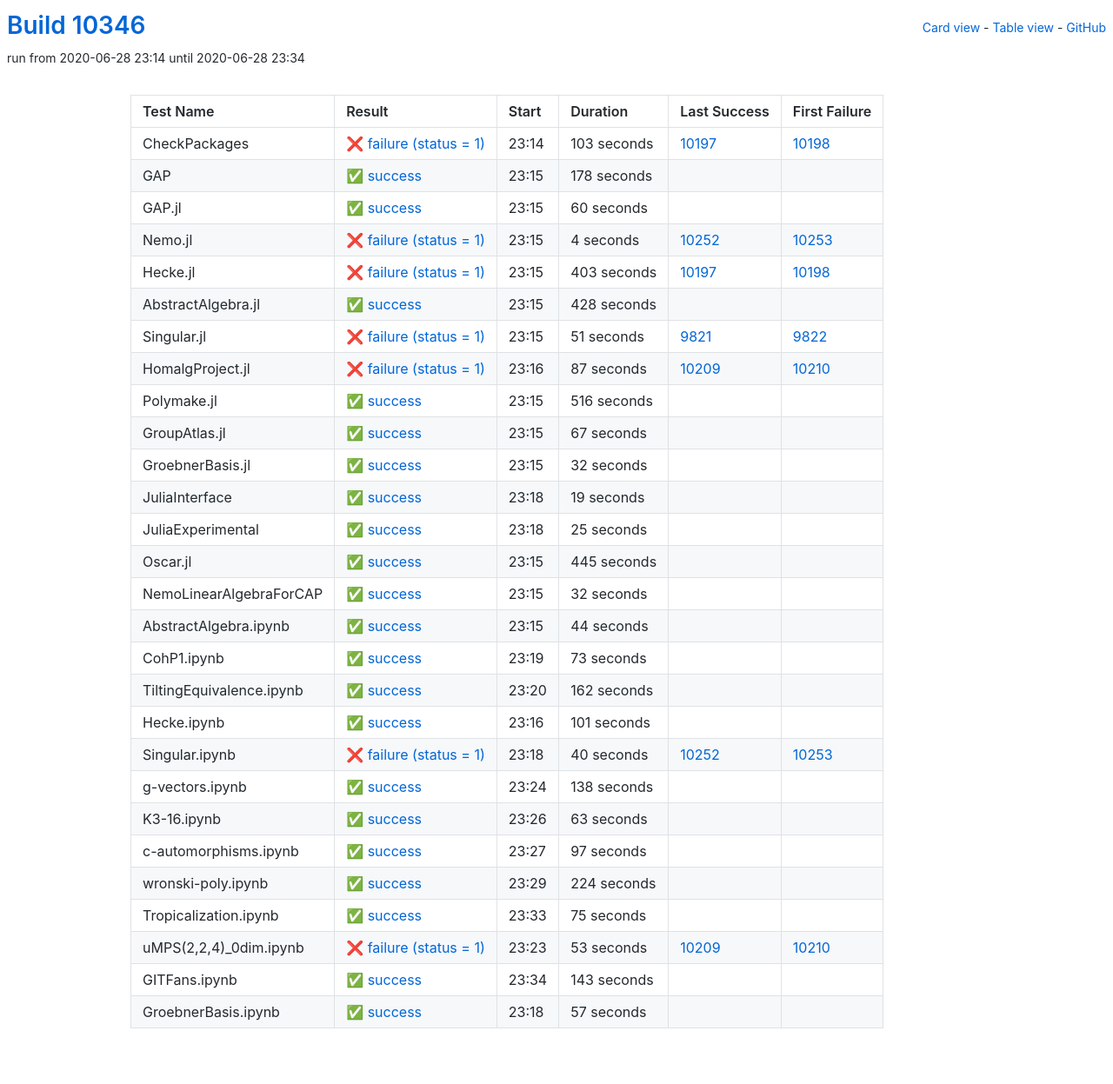
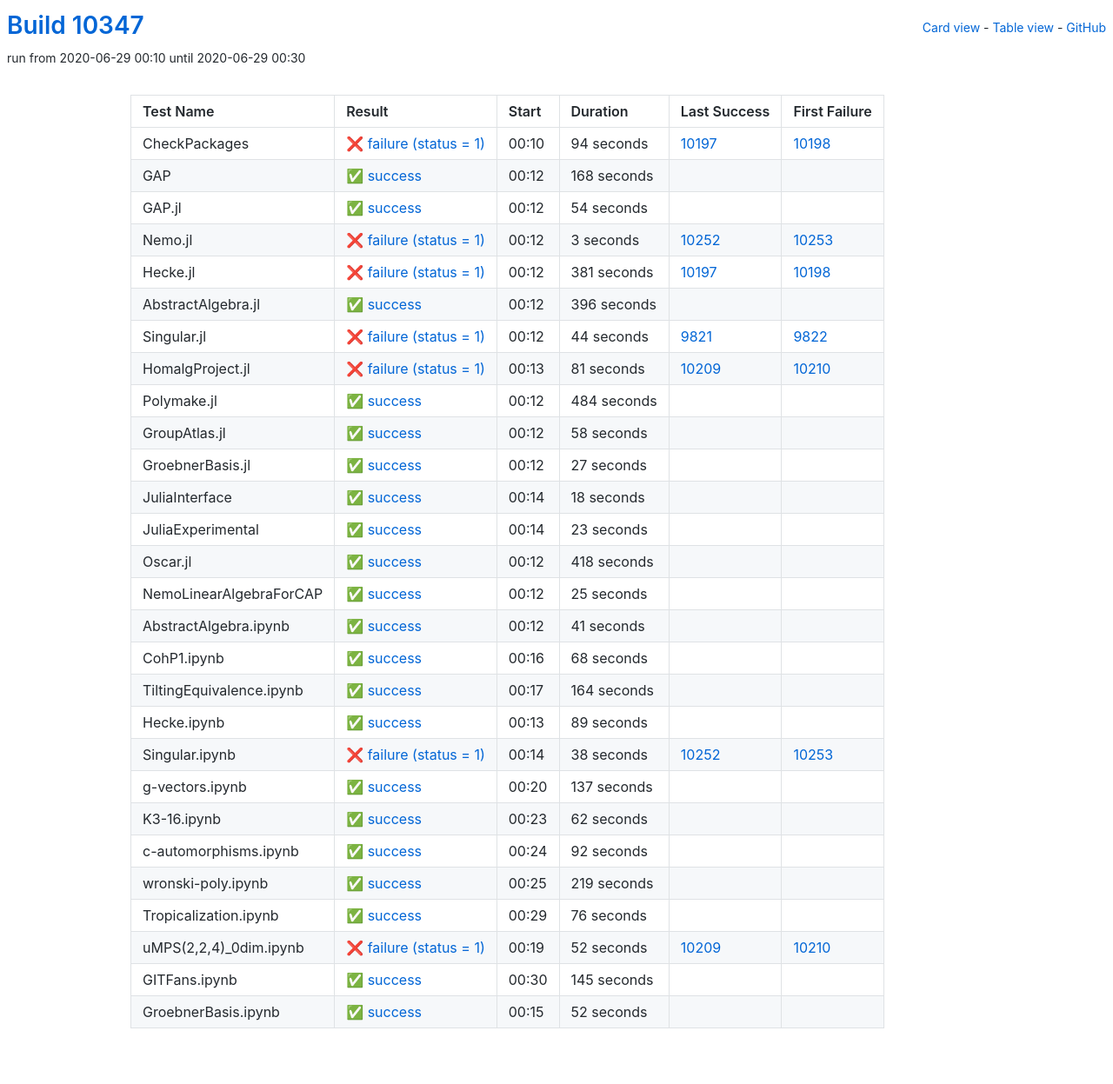
Before and after one commit to oscar-system/oscar-ci-status, a Jekyll site: the page built from table.html, in a window 1280 px wide. Shown: the whole page at 87% size. Built offline with Jekyll 4.4.1, drawn with Linux system fonts in a browser that asks for light colours.

Commit message:
Build #10347

```diff
--- a/_data/ci.yml
+++ b/_data/ci.yml
@@ -1,6 +1,6 @@
 ---
-build: 10346
-build_url: https://oscarci.mathematik.uni-kl.de/job/oscar/10346/
+build: 10347
+build_url: https://oscarci.mathematik.uni-kl.de/job/oscar/10347/
 job: oscar
 organization: oscar-system
 repo: oscar-ci-status
@@ -8,152 +8,176 @@
 tests:
 - name: CheckPackages
   id: checkpackages
-  log: https://oscarci.mathematik.uni-kl.de/job/oscar/10346/artifact/logs/build-10346/CheckPackages.log
-  start: 2020-06-28 23:14
+  log: https://oscarci.mathematik.uni-kl.de/job/oscar/10347/artifact/logs/build-10347/CheckPackages.log
+  start: 2020-06-29 00:10
   success: false
   exitcode: 1
   status: failure
-  duration: 103
+  duration: 94
   last_success: 10197
   last_success_url: https://oscarci.mathematik.uni-kl.de/job/oscar/10197/
   first_failure: 10198
   first_failure_url: https://oscarci.mathematik.uni-kl.de/job/oscar/10198/
 - name: GAP
   id: gap
-  log: https://oscarci.mathematik.uni-kl.de/job/oscar/10346/artifact/logs/build-10346/GAP.log
-  start: 2020-06-28 23:15
+  log: https://oscarci.mathematik.uni-kl.de/job/oscar/10347/artifact/logs/build-10347/GAP.log
+  start: 2020-06-29 00:12
   success: true
   exitcode: 0
   status: success
-  duration: 178
+  duration: 168
   last_success: false
   last_success_url:
   first_failure: false
   first_failure_url:
 - name: GAP.jl
   id: gap-jl
-  log: https://oscarci.mathematik.uni-kl.de/job/oscar/10346/artifact/logs/build-10346/GAP.jl.log
-  start: 2020-06-28 23:15
+  log: https://oscarci.mathematik.uni-kl.de/job/oscar/10347/artifact/logs/build-10347/GAP.jl.log
+  start: 2020-06-29 00:12
   success: true
   exitcode: 0
   status: success
-  duration: 60
+  duration: 54
   last_success: false
   last_success_url:
   first_failure: false
   first_failure_url:
 - name: Nemo.jl
   id: nemo-jl
-  log: https://oscarci.mathematik.uni-kl.de/job/oscar/10346/artifact/logs/build-10346/Nemo.jl.log
-  start: 2020-06-28 23:15
+  log: https://oscarci.mathematik.uni-kl.de/job/oscar/10347/artifact/logs/build-10347/Nemo.jl.log
+  start: 2020-06-29 00:12
   success: false
   exitcode: 1
   status: failure
-  duration: 4
+  duration: 3
   last_success: 10252
   last_success_url: https://oscarci.mathematik.uni-kl.de/job/oscar/10252/
   first_failure: 10253
   first_failure_url: https://oscarci.mathematik.uni-kl.de/job/oscar/10253/
 - name: Hecke.jl
   id: hecke-jl
-  log: https://oscarci.mathematik.uni-kl.de/job/oscar/10346/artifact/logs/build-10346/Hecke.jl.log
-  start: 2020-06-28 23:15
+  log: https://oscarci.mathematik.uni-kl.de/job/oscar/10347/artifact/logs/build-10347/Hecke.jl.log
+  start: 2020-06-29 00:12
   success: false
   exitcode: 1
   status: failure
-  duration: 403
+  duration: 381
   last_success: 10197
   last_success_url: https://oscarci.mathematik.uni-kl.de/job/oscar/10197/
   first_failure: 10198
   first_failure_url: https://oscarci.mathematik.uni-kl.de/job/oscar/10198/
 - name: AbstractAlgebra.jl
   id: abstractalgebra-jl
-  log: https://oscarci.mathematik.uni-kl.de/job/oscar/10346/artifact/logs/build-10346/AbstractAlgebra.jl.log
-  start: 2020-06-28 23:15
+  log: https://oscarci.mathematik.uni-kl.de/job/oscar/10347/artifact/logs/build-10347/AbstractAlgebra.jl.log
+  start: 2020-06-29 00:12
   success: true
   exitcode: 0
   status: success
-  duration: 428
+  duration: 396
   last_success: false
   last_success_url:
   first_failure: false
   first_failure_url:
 - name: Singular.jl
   id: singular-jl
-  log: https://oscarci.mathematik.uni-kl.de/job/oscar/10346/artifact/logs/build-10346/Singular.jl.log
-  start: 2020-06-28 23:15
+  log: https://oscarci.mathematik.uni-kl.de/job/oscar/10347/artifact/logs/build-10347/Singular.jl.log
+  start: 2020-06-29 00:12
   success: false
   exitcode: 1
   status: failure
-  duration: 51
+  duration: 44
   last_success: 9821
   last_success_url: https://oscarci.mathematik.uni-kl.de/job/oscar/9821/
   first_failure: 9822
   first_failure_url: https://oscarci.mathematik.uni-kl.de/job/oscar/9822/
 - name: HomalgProject.jl
   id: homalgproject-jl
-  log: https://oscarci.mathematik.uni-kl.de/job/oscar/10346/artifact/logs/build-10346/HomalgProject.jl.log
-  start: 2020-06-28 23:16
+  log: https://oscarci.mathematik.uni-kl.de/job/oscar/10347/artifact/logs/build-10347/HomalgProject.jl.log
+  start: 2020-06-29 00:13
   success: false
   exitcode: 1
   status: failure
-  duration: 87
+  duration: 81
   last_success: 10209
   last_success_url: https://oscarci.mathematik.uni-kl.de/job/oscar/10209/
   first_failure: 10210
   first_failure_url: https://oscarci.mathematik.uni-kl.de/job/oscar/10210/
 - name: Polymake.jl
   id: polymake-jl
-  log: https://oscarci.mathematik.uni-kl.de/job/oscar/10346/artifact/logs/build-10346/Polymake.jl.log
-  start: 2020-06-28 23:15
+  log: https://oscarci.mathematik.uni-kl.de/job/oscar/10347/artifact/logs/build-10347/Polymake.jl.log
+  start: 2020-06-29 00:12
   success: true
   exitcode: 0
   status: success
-  duration: 516
+  duration: 484
   last_success: false
   last_success_url:
   first_failure: false
   first_failure_url:
 - name: GroupAtlas.jl
   id: groupatlas-jl
-  log: https://oscarci.mathematik.uni-kl.de/job/oscar/10346/artifact/logs/build-10346/GroupAtlas.jl.log
-  start: 2020-06-28 23:15
+  log: https://oscarci.mathematik.uni-kl.de/job/oscar/10347/artifact/logs/build-10347/GroupAtlas.jl.log
+  start: 2020-06-29 00:12
   success: true
   exitcode: 0
   status: success
-  duration: 67
+  duration: 58
   last_success: false
   last_success_url:
   first_failure: false
   first_failure_url:
 - name: GroebnerBasis.jl
   id: groebnerbasis-jl
-  log: https://oscarci.mathematik.uni-kl.de/job/oscar/10346/artifact/logs/build-10346/GroebnerBasis.jl.log
-  start: 2020-06-28 23:15
+  log: https://oscarci.mathematik.uni-kl.de/job/oscar/10347/artifact/logs/build-10347/GroebnerBasis.jl.log
+  start: 2020-06-29 00:12
   success: true
   exitcode: 0
   status: success
-  duration: 32
+  duration: 27
   last_success: false
   last_success_url:
   first_failure: false
   first_failure_url:
 - name: JuliaInterface
   id: juliainterface
-  log: https://oscarci.mathematik.uni-kl.de/job/oscar/10346/artifact/logs/build-10346/JuliaInterface.log
-  start: 2020-06-28 23:18
+  log: https://oscarci.mathematik.uni-kl.de/job/oscar/10347/artifact/logs/build-10347/JuliaInterface.log
+  start: 2020-06-29 00:14
   success: true
   exitcode: 0
   status: success
-  duration: 19
+  duration: 18
   last_success: false
   last_success_url:
   first_failure: false
   first_failure_url:
 - name: JuliaExperimental
   id: juliaexperimental
-  log: https://oscarci.mathematik.uni-kl.de/job/oscar/10346/artifact/logs/build-10346/JuliaExperimental.log
-  start: 2020-06-28 23:18
+  log: https://oscarci.mathematik.uni-kl.de/job/oscar/10347/artifact/logs/build-10347/JuliaExperimental.log
+  start: 2020-06-29 00:14
+  success: true
+  exitcode: 0
+  status: success
+  duration: 23
+  last_success: false
+  last_success_url:
+  first_failure: false
+  first_failure_url:
+- name: Oscar.jl
+  id: oscar-jl
+  log: https://oscarci.mathematik.uni-kl.de/job/oscar/10347/artifact/logs/build-10347/Oscar.jl.log
+  start: 2020-06-29 00:12
+  success: true
+  exitcode: 0
+  status: success
+  duration: 418
+  last_success: false
+  last_success_url:
+  first_failure: false
+  first_failure_url:
+- name: NemoLinearAlgebraForCAP
+  id: nemolinearalgebraforcap
+  log: https://oscarci.mathematik.uni-kl.de/job/oscar/10347/artifact/logs/build-10347/NemoLinearAlgebraForCAP.log
+  start: 2020-06-29 00:12
   success: true
   exitcode: 0
   status: success
@@ -162,182 +186,158 @@
   last_success_url:
   first_failure: false
   first_failure_url:
-- name: Oscar.jl
-  id: oscar-jl
-  log: https://oscarci.mathematik.uni-kl.de/job/oscar/10346/artifact/logs/build-10346/Oscar.jl.log
-  start: 2020-06-28 23:15
+- name: AbstractAlgebra.ipynb
+  id: abstractalgebra-ipynb
+  log: https://oscarci.mathematik.uni-kl.de/job/oscar/10347/artifact/logs/build-10347/AbstractAlgebra.ipynb.log
+  start: 2020-06-29 00:12
   success: true
   exitcode: 0
   status: success
-  duration: 445
-  last_success: false
-  last_success_url:
-  first_failure: false
-  first_failure_url:
-- name: NemoLinearAlgebraForCAP
-  id: nemolinearalgebraforcap
-  log: https://oscarci.mathematik.uni-kl.de/job/oscar/10346/artifact/logs/build-10346/NemoLinearAlgebraForCAP.log
-  start: 2020-06-28 23:15
-  success: true
-  exitcode: 0
-  status: success
-  duration: 32
-  last_success: false
-  last_success_url:
-  first_failure: false
-  first_failure_url:
-- name: AbstractAlgebra.ipynb
-  id: abstractalgebra-ipynb
-  log: https://oscarci.mathematik.uni-kl.de/job/oscar/10346/artifact/logs/build-10346/AbstractAlgebra.ipynb.log
-  start: 2020-06-28 23:15
-  success: true
-  exitcode: 0
-  status: success
-  duration: 44
+  duration: 41
   last_success: false
   last_success_url:
   first_failure: false
   first_failure_url:
 - name: CohP1.ipynb
   id: cohp1-ipynb
-  log: https://oscarci.mathematik.uni-kl.de/job/oscar/10346/artifact/logs/build-10346/CohP1.ipynb.log
-  start: 2020-06-28 23:19
+  log: https://oscarci.mathematik.uni-kl.de/job/oscar/10347/artifact/logs/build-10347/CohP1.ipynb.log
+  start: 2020-06-29 00:16
   success: true
   exitcode: 0
   status: success
-  duration: 73
+  duration: 68
   last_success: false
   last_success_url:
   first_failure: false
   first_failure_url:
 - name: TiltingEquivalence.ipynb
   id: tiltingequivalence-ipynb
-  log: https://oscarci.mathematik.uni-kl.de/job/oscar/10346/artifact/logs/build-10346/TiltingEquivalence.ipynb.log
-  start: 2020-06-28 23:20
+  log: https://oscarci.mathematik.uni-kl.de/job/oscar/10347/artifact/logs/build-10347/TiltingEquivalence.ipynb.log
+  start: 2020-06-29 00:17
   success: true
   exitcode: 0
   status: success
-  duration: 162
+  duration: 164
   last_success: false
   last_success_url:
   first_failure: false
   first_failure_url:
 - name: Hecke.ipynb
   id: hecke-ipynb
-  log: https://oscarci.mathematik.uni-kl.de/job/oscar/10346/artifact/logs/build-10346/Hecke.ipynb.log
-  start: 2020-06-28 23:16
+  log: https://oscarci.mathematik.uni-kl.de/job/oscar/10347/artifact/logs/build-10347/Hecke.ipynb.log
+  start: 2020-06-29 00:13
   success: true
   exitcode: 0
   status: success
-  duration: 101
+  duration: 89
   last_success: false
   last_success_url:
   first_failure: false
   first_failure_url:
 - name: Singular.ipynb
   id: singular-ipynb
-  log: https://oscarci.mathematik.uni-kl.de/job/oscar/10346/artifact/logs/build-10346/Singular.ipynb.log
-  start: 2020-06-28 23:18
+  log: https://oscarci.mathematik.uni-kl.de/job/oscar/10347/artifact/logs/build-10347/Singular.ipynb.log
+  start: 2020-06-29 00:14
   success: false
   exitcode: 1
   status: failure
-  duration: 40
+  duration: 38
   last_success: 10252
   last_success_url: https://oscarci.mathematik.uni-kl.de/job/oscar/10252/
   first_failure: 10253
   first_failure_url: https://oscarci.mathematik.uni-kl.de/job/oscar/10253/
 - name: g-vectors.ipynb
   id: g-vectors-ipynb
-  log: https://oscarci.mathematik.uni-kl.de/job/oscar/10346/artifact/logs/build-10346/g-vectors.ipynb.log
-  start: 2020-06-28 23:24
+  log: https://oscarci.mathematik.uni-kl.de/job/oscar/10347/artifact/logs/build-10347/g-vectors.ipynb.log
+  start: 2020-06-29 00:20
   success: true
   exitcode: 0
   status: success
-  duration: 138
+  duration: 137
   last_success: false
   last_success_url:
   first_failure: false
   first_failure_url:
 - name: K3-16.ipynb
   id: k3-16-ipynb
-  log: https://oscarci.mathematik.uni-kl.de/job/oscar/10346/artifact/logs/build-10346/K3-16.ipynb.log
-  start: 2020-06-28 23:26
+  log: https://oscarci.mathematik.uni-kl.de/job/oscar/10347/artifact/logs/build-10347/K3-16.ipynb.log
+  start: 2020-06-29 00:23
   success: true
   exitcode: 0
   status: success
-  duration: 63
+  duration: 62
   last_success: false
   last_success_url:
   first_failure: false
   first_failure_url:
 - name: c-automorphisms.ipynb
   id: c-automorphisms-ipynb
-  log: https://oscarci.mathematik.uni-kl.de/job/oscar/10346/artifact/logs/build-10346/c-automorphisms.ipynb.log
-  start: 2020-06-28 23:27
+  log: https://oscarci.mathematik.uni-kl.de/job/oscar/10347/artifact/logs/build-10347/c-automorphisms.ipynb.log
+  start: 2020-06-29 00:24
   success: true
   exitcode: 0
   status: success
-  duration: 97
+  duration: 92
   last_success: false
   last_success_url:
   first_failure: false
   first_failure_url:
 - name: wronski-poly.ipynb
   id: wronski-poly-ipynb
-  log: https://oscarci.mathematik.uni-kl.de/job/oscar/10346/artifact/logs/build-10346/wronski-poly.ipynb.log
-  start: 2020-06-28 23:29
+  log: https://oscarci.mathematik.uni-kl.de/job/oscar/10347/artifact/logs/build-10347/wronski-poly.ipynb.log
+  start: 2020-06-29 00:25
   success: true
   exitcode: 0
   status: success
-  duration: 224
+  duration: 219
   last_success: false
   last_success_url:
   first_failure: false
   first_failure_url:
 - name: Tropicalization.ipynb
   id: tropicalization-ipynb
-  log: https://oscarci.mathematik.uni-kl.de/job/oscar/10346/artifact/logs/build-10346/Tropicalization.ipynb.log
-  start: 2020-06-28 23:33
+  log: https://oscarci.mathematik.uni-kl.de/job/oscar/10347/artifact/logs/build-10347/Tropicalization.ipynb.log
+  start: 2020-06-29 00:29
   success: true
   exitcode: 0
   status: success
-  duration: 75
+  duration: 76
   last_success: false
   last_success_url:
   first_failure: false
   first_failure_url:
 - name: uMPS(2,2,4)_0dim.ipynb
   id: umps-2-2-4-0dim-ipynb
-  log: https://oscarci.mathematik.uni-kl.de/job/oscar/10346/artifact/logs/build-10346/uMPS-2-2-4-_0dim.ipynb.log
-  start: 2020-06-28 23:23
+  log: https://oscarci.mathematik.uni-kl.de/job/oscar/10347/artifact/logs/build-10347/uMPS-2-2-4-_0dim.ipynb.log
+  start: 2020-06-29 00:19
   success: false
   exitcode: 1
   status: failure
-  duration: 53
+  duration: 52
   last_success: 10209
   last_success_url: https://oscarci.mathematik.uni-kl.de/job/oscar/10209/
   first_failure: 10210
   first_failure_url: https://oscarci.mathematik.uni-kl.de/job/oscar/10210/
 - name: GITFans.ipynb
   id: gitfans-ipynb
-  log: https://oscarci.mathematik.uni-kl.de/job/oscar/10346/artifact/logs/build-10346/GITFans.ipynb.log
-  start: 2020-06-28 23:34
+  log: https://oscarci.mathematik.uni-kl.de/job/oscar/10347/artifact/logs/build-10347/GITFans.ipynb.log
+  start: 2020-06-29 00:30
   success: true
   exitcode: 0
   status: success
-  duration: 143
+  duration: 145
   last_success: false
   last_success_url:
   first_failure: false
   first_failure_url:
 - name: GroebnerBasis.ipynb
   id: groebnerbasis-ipynb
-  log: https://oscarci.mathematik.uni-kl.de/job/oscar/10346/artifact/logs/build-10346/GroebnerBasis.ipynb.log
-  start: 2020-06-28 23:18
+  log: https://oscarci.mathematik.uni-kl.de/job/oscar/10347/artifact/logs/build-10347/GroebnerBasis.ipynb.log
+  start: 2020-06-29 00:15
   success: true
   exitcode: 0
   status: success
-  duration: 57
+  duration: 52
   last_success: false
   last_success_url:
   first_failure: false
```
Also changed, not shown: README.md.
